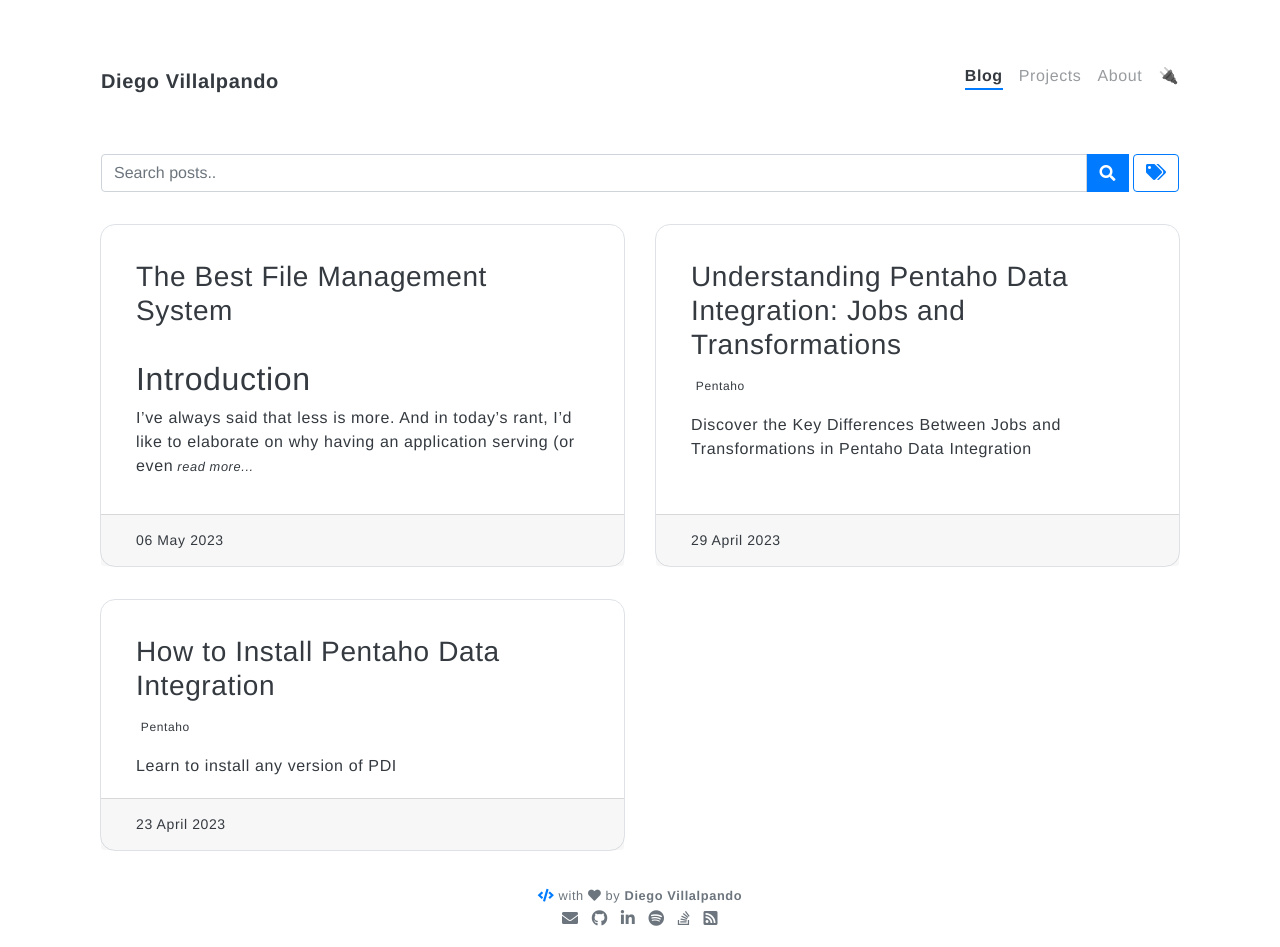
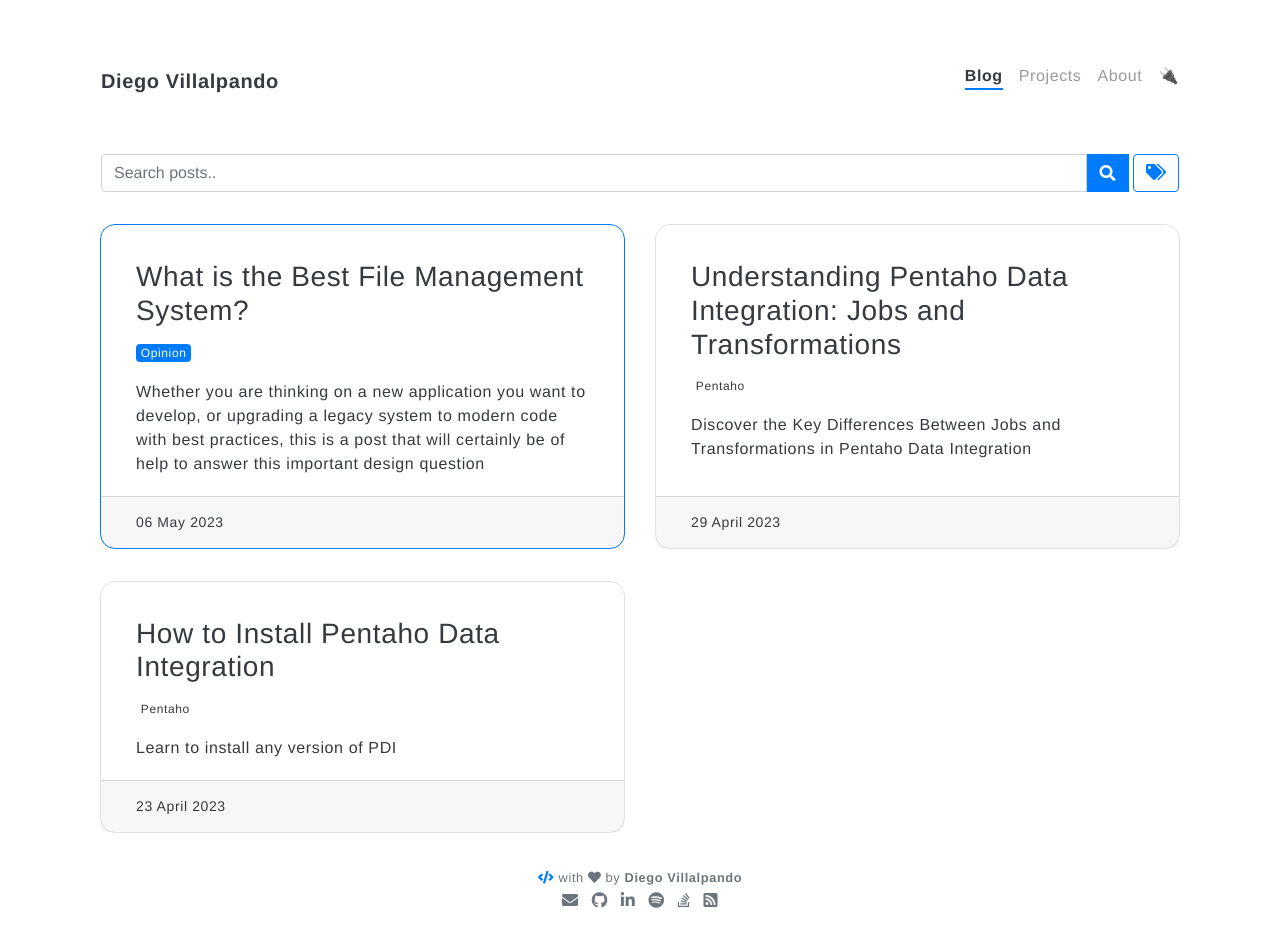
Before and after one commit to Dialvive/dialvive.dev, a Jekyll site: the page built from pages/blog.html, in a window 1280 px wide. Built offline with Jekyll 4.4.1, drawn with Linux system fonts in a browser that asks for light colours; nearby versions of some CDN libraries; comment, search, counter and statistics services are not loaded.

Commit message:
Update 2023-05-06-The-Best-File-Management-System.md

```diff
--- a/_posts/2023-05-06-The-Best-File-Management-System.md
+++ b/_posts/2023-05-06-The-Best-File-Management-System.md
@@ -1,3 +1,11 @@
+---
+title: "What is the Best File Management System?"
+tags: [Opinion]
+style: border
+color: primary
+comments: false
+description: "Whether you are thinking on a new application you want to develop, or upgrading a legacy system to modern code with best practices, this is a post that will certainly be of help to answer this important design question"
+---
 
 ## Introduction
 
```
